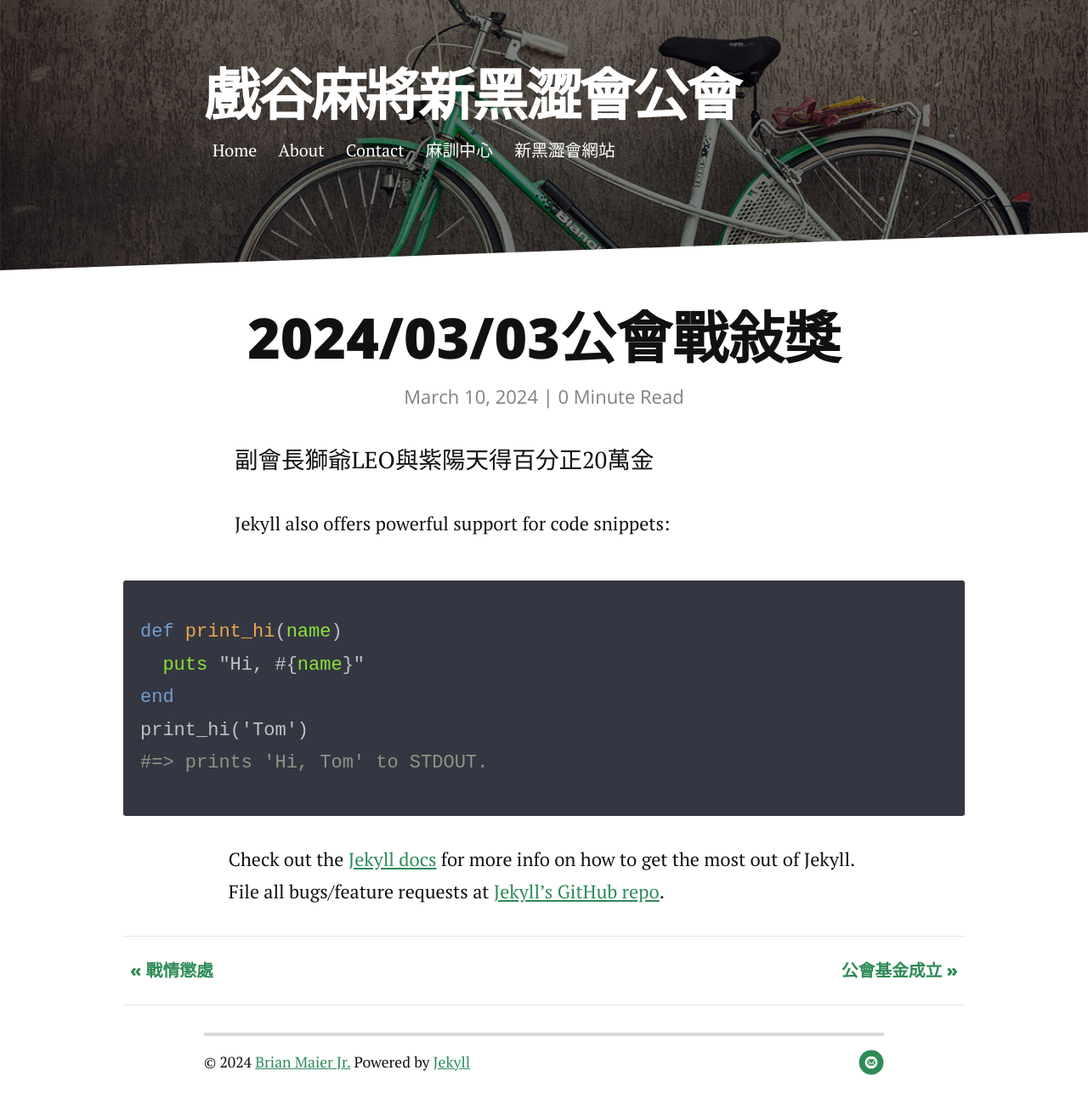
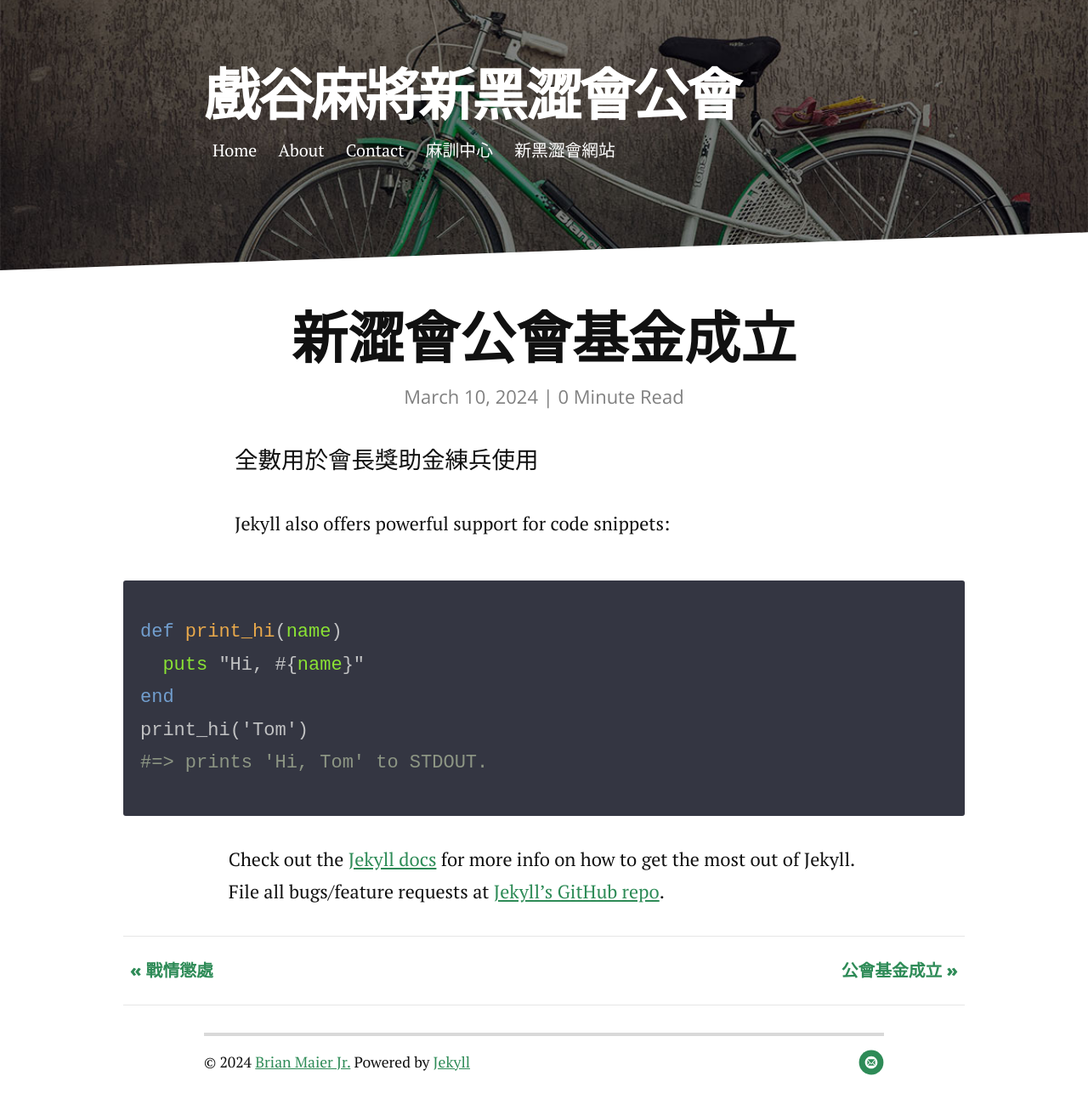
Before and after one commit to jetbomb2012/beloved, a Jekyll site: the page built from _posts/2014-12-13-code-snippet.markdown, in a window 1280 px wide. Shown: the whole page at 85% size. Built offline with Jekyll 4.4.1, drawn with Linux system fonts in a browser that asks for light colours; nearby versions of some CDN libraries.

Commit message:
Update 2014-12-13-code-snippet.markdown

```diff
--- a/_posts/2014-12-13-code-snippet.markdown
+++ b/_posts/2014-12-13-code-snippet.markdown
@@ -1,10 +1,10 @@
 ---
 layout: post
-title:  "2024/03/03公會戰敍獎"
+title:  "新澀會公會基金成立"
 date:   2024-03-10
 ---
 
-<p class="intro"><span class="dropcap"></span>副會長獅爺LEO與紫陽天得百分正20萬金</p>
+<p class="intro"><span class="dropcap"></span>全數用於會長獎助金練兵使用</p>
 
 
 
```
